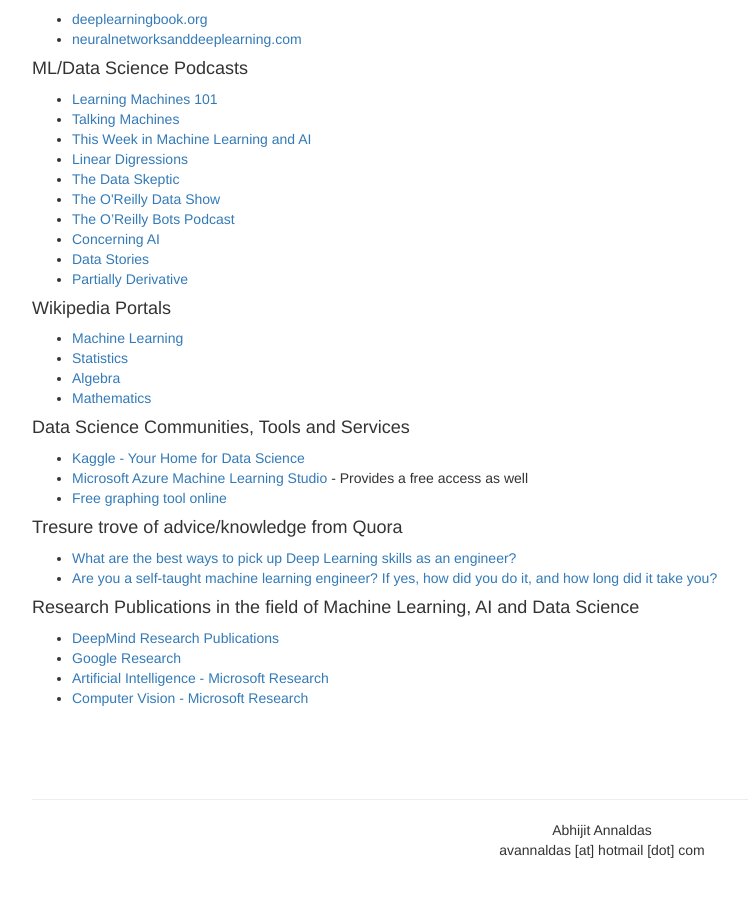
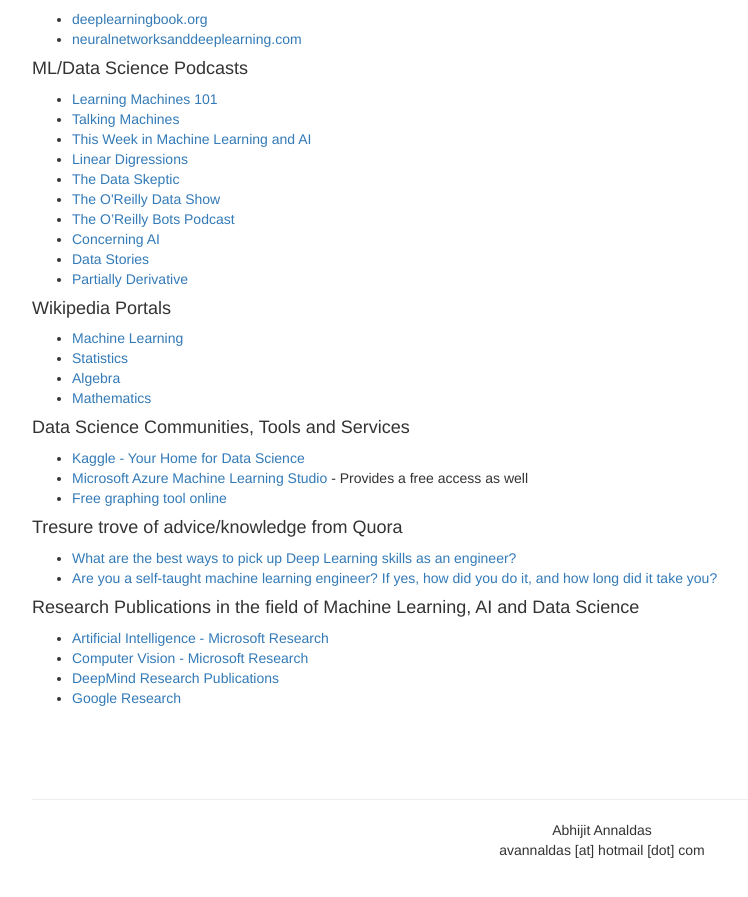
Before and after one commit to devm1023/ML_project, a Jekyll site: the page built from pages/useful-stuff.html, in a window 1280 px wide and 900 px high, scrolled down 918 px. Shown: the top 897 px of the window, without its empty margins (38-786 px from the left). Built offline with Jekyll 4.4.1, drawn with Linux system fonts in a browser that asks for light colours; nearby versions of some CDN libraries; comment, search, counter and statistics services are not loaded; part of the change alters nothing that is shown.

```diff
--- a/pages/useful-stuff.html
+++ b/pages/useful-stuff.html
@@ -82,9 +82,9 @@ This page links to useful data science learning resources. I'll keep updating th
 </ul>
 <h4>Research Publications in the field of Machine Learning, AI and Data Science</h4>
 <ul>
+	<li><A href="https://www.microsoft.com/en-us/research/research-area/artificial-intelligence/" target="_blank">Artificial Intelligence - Microsoft Research</A></li>
+	<li><A href="https://www.microsoft.com/en-us/research/research-area/computer-vision/" target="_blank">Computer Vision - Microsoft Research</A></li>
 	<li><A href="https://deepmind.com/research/publications/" target="_blank">DeepMind Research Publications</A></li>
 	<li><A href="https://research.google.com/pubs/MachineIntelligence.html" target="_blank">Google Research</A></li>
-	<li><A href="https://www.microsoft.com/en-us/research/research-area/artificial-intelligence/" target="_blank">Artificial Intelligence - Microsoft Research</A></li>
-	<li><A href="https://www.microsoft.com/en-us/research/research-area/computer-vision/" target="_blank">Computer Vision - Microsoft Research</A></li>
 </ul>
 <br />
```
